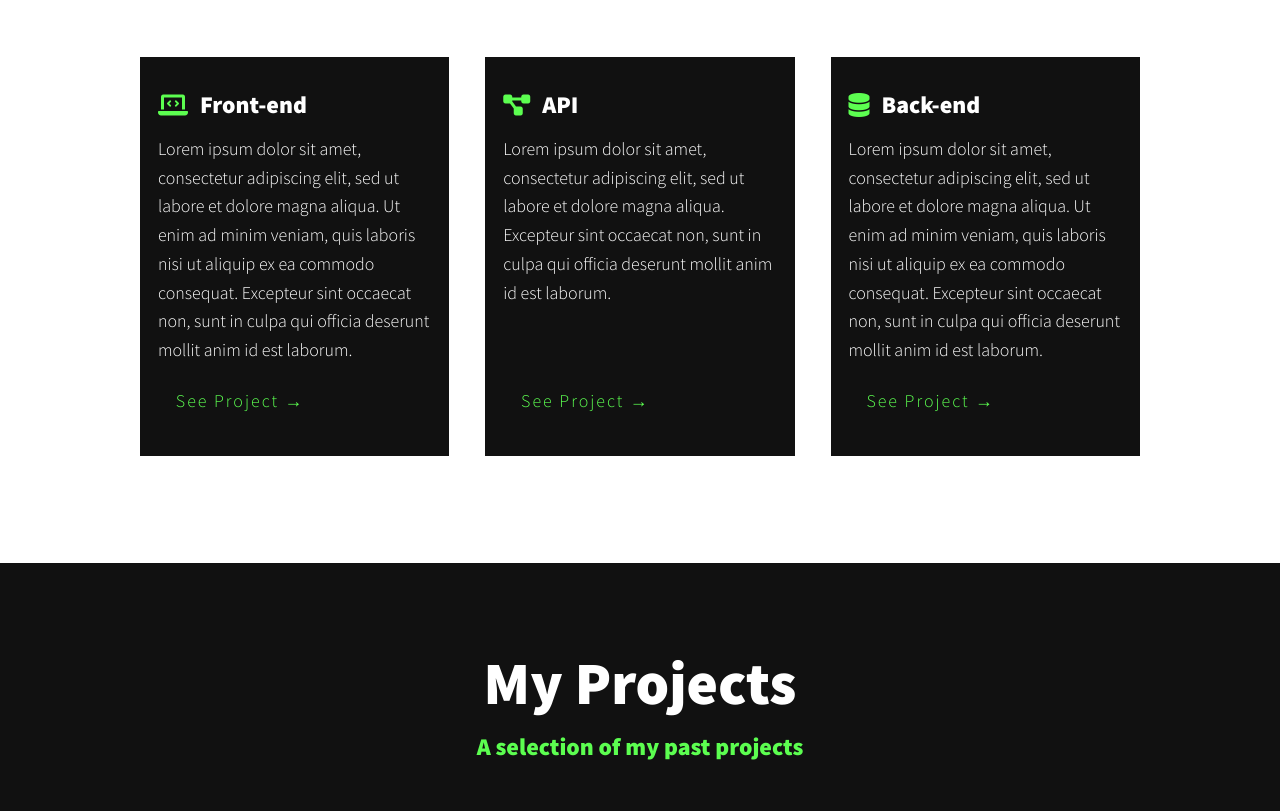
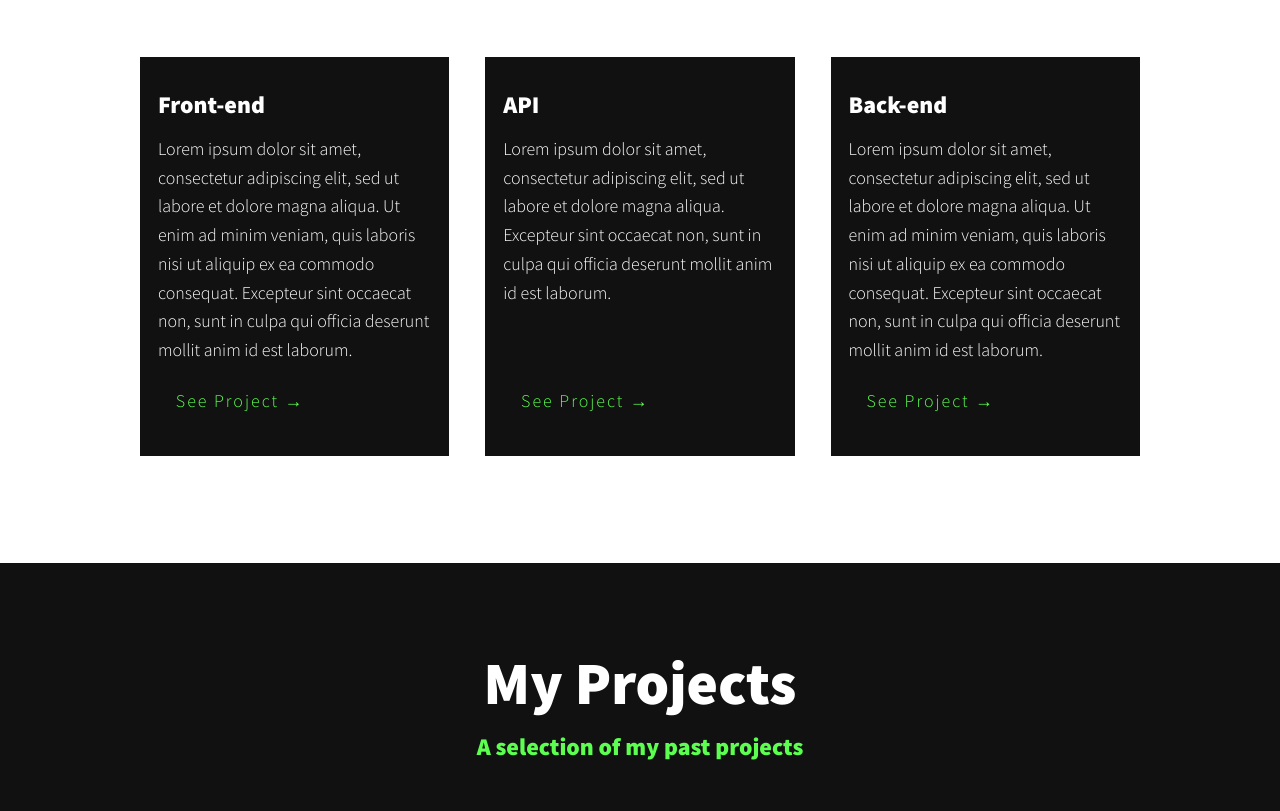
Before and after one commit to HuiGong-dev/node-app, a website: page index.html in a window 1280 px wide. Shown: the part 843-1654 px from the top of the page. Drawn offline with nearby package versions, Linux system fonts and the light colour scheme.

Commit message:
remove icons in skills section

```diff
--- a/index.html
+++ b/index.html
@@ -73,7 +73,7 @@
             <div class="skill">
                 <div class="skill__text-area">
                     <div class="skill__text-area__title">
-                        <i class="fas fa-laptop-code"></i>
+                        <!-- <i class="fas fa-laptop-code"></i> -->
                         <h3>Front-end</h3>
                     </div>
 
@@ -89,7 +89,7 @@
             <div class="skill">
                 <div class="skill__text-area">
                     <div class="skill__text-area__title">
-                        <i class="fas fa-project-diagram"></i>
+                        <!-- <i class="fas fa-project-diagram"></i> -->
                         <h3>API</h3>
                     </div>
 
@@ -103,7 +103,7 @@
             <div class="skill">
                 <div class="skill__text-area">
                     <div class="skill__text-area__title">
-                        <i class="fas fa-database"></i>
+                        <!-- <i class="fas fa-database"></i> -->
                         <h3>Back-end</h3>
 
                     </div>
```
